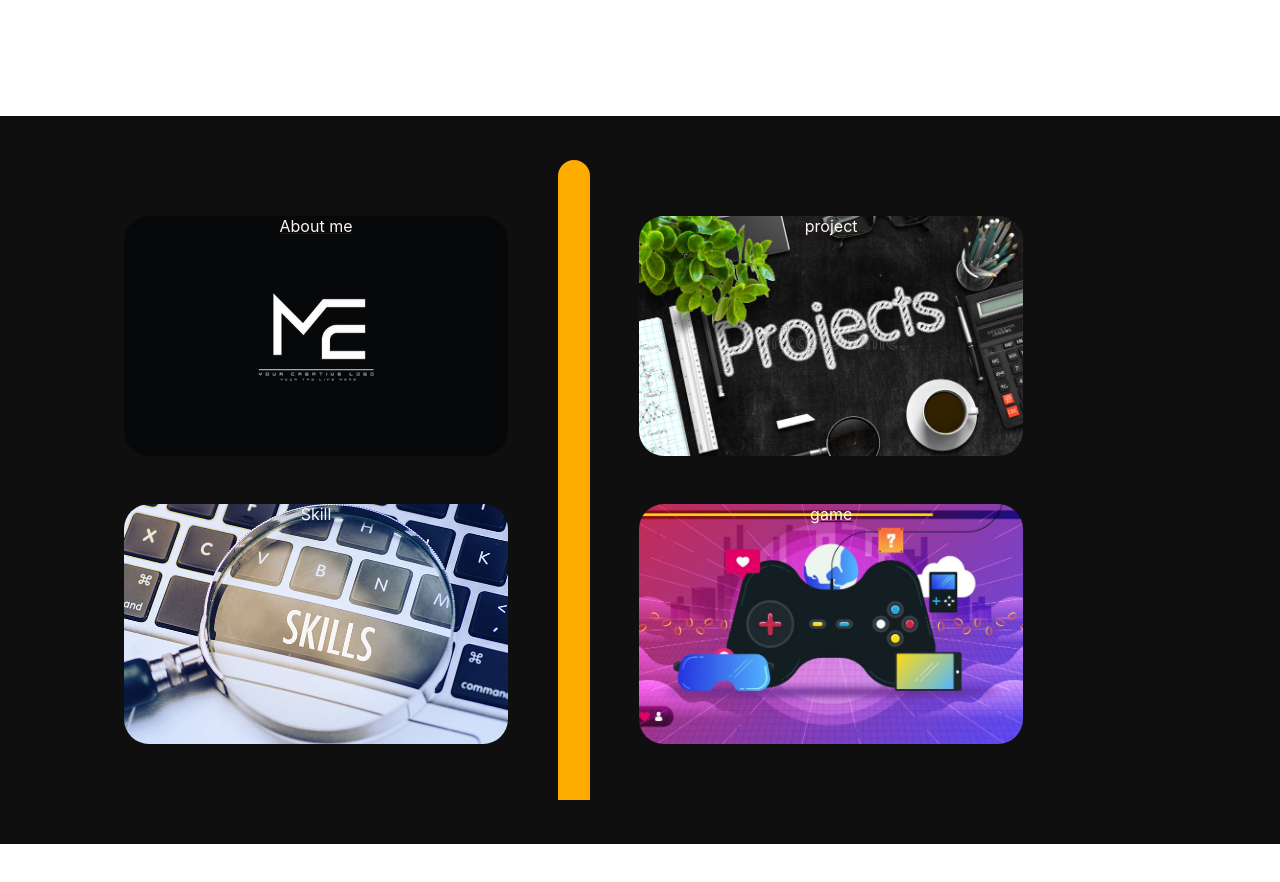
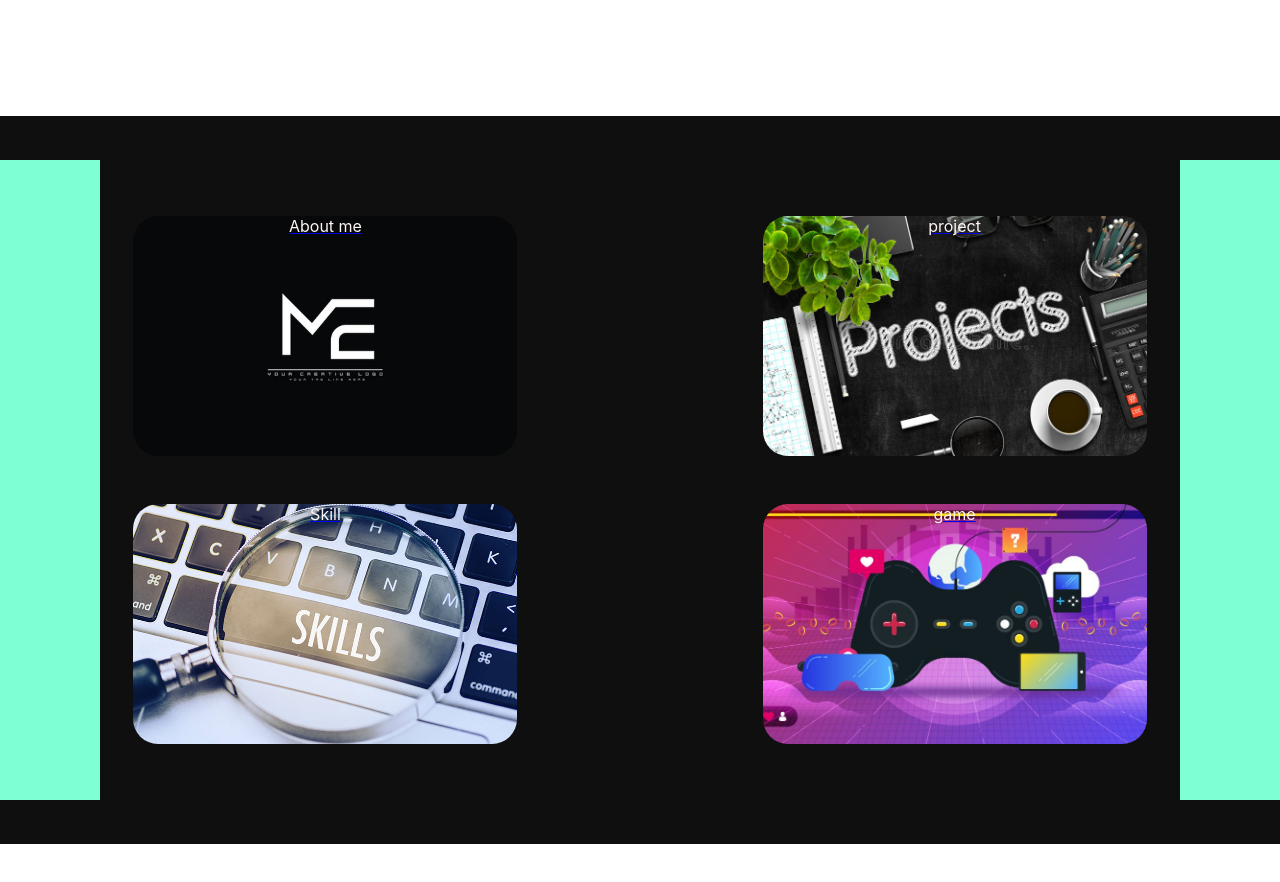
Before and after one commit to sargamtmg/PersonalSite, a React (Create React App) app: page / in a window 1280 px wide. Shown: the part 1420-2302 px from the top of the page. Built offline with nearby package versions, Linux system fonts and the light colour scheme.

Commit message:
scss change

```diff
--- a/src/pages/Homepage.js
+++ b/src/pages/Homepage.js
@@ -103,6 +103,7 @@ const Homepage = () =>{
             gsap.fromTo('.letterT',{height:'45vh'},{
                 height: '20vw',
                 width: '3vw',
+                maxWidth:'30px',
                 duration: 4,
                 delay: 2,
                 scrollTrigger:{
--- a/src/styles/components/homepage.scss
+++ b/src/styles/components/homepage.scss
@@ -76,25 +76,23 @@
     display:flex;
     flex-direction: row;
     align-items: center;
-}
-
-/* This is work around for margin-left */
-.whole_collection:before{
+    width: 100vw;
+    &:before, &:after { /* This is work around for margin-left */
       content: '';
       width: 10vw;
       max-width: 100px;
       min-width: 60px;
+      height: 100%;
       display: inline-block;
+      background-color: aquamarine;
     }
-
     .mini_collection{
       display: flex;
       justify-content: space-around;
       align-items: center;
       flex-direction: column;
       overflow: hidden;
-}
-
+      width:38vw;
       .mini{
         width:30vw;
         height:30vh;
@@ -107,6 +105,27 @@
         align-items: center;
         text-align: center;
         border-radius: 25px;
+      }
+      .letterT{
+        width: 4vh;
+        height:80vh;
+        margin:2vw;
+        display: flex;
+        flex-direction: column;
+        align-items: center;
+        .upperline{
+          height:4vh;
+          width:4vh;
+          background-color: $orange-color;
+          border-radius: 2vh 2vh 0 0;
+        }
+        .middleline{
+          width: 100%;
+          height: 100%;
+          background-color: $orange-color;
+        }
+      }
+    }
 }
 
 .aboutMe_mini{
@@ -132,25 +151,3 @@
     background-image: url('../../img/mini_page/game_mini.jpg');
     z-index: 3;
 }
-
-.letterT{
-    width: 4vh;
-    height:80vh;
-    margin:2vw;
-    display: flex;
-    flex-direction: column;
-    align-items: center;
-}
-
-
-.upperline{
-    height:4vh;
-    width:4vh;
-    background-color: $orange-color;
-    border-radius: 2vh 2vh 0 0;
-}
-.middleline{
-    width: 100%;
-    height: 100%;
-    background-color: $orange-color;
-}
```
Lines whose indentation alone changed are shown as unchanged.
